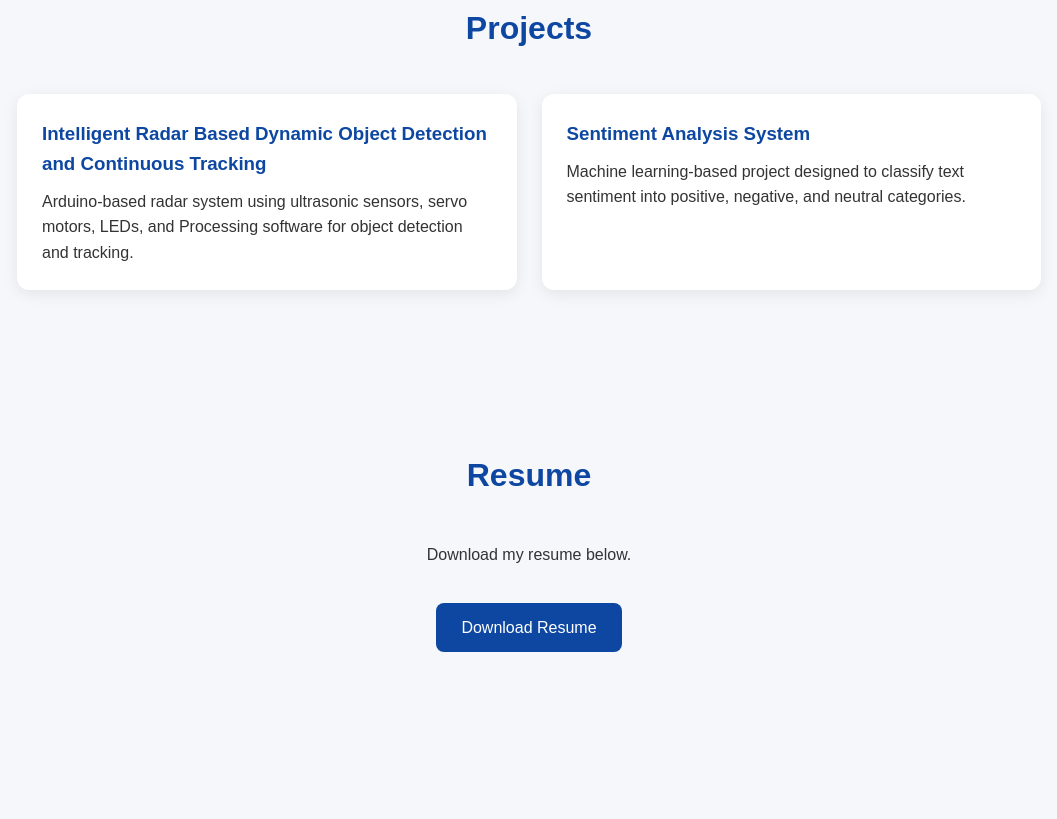
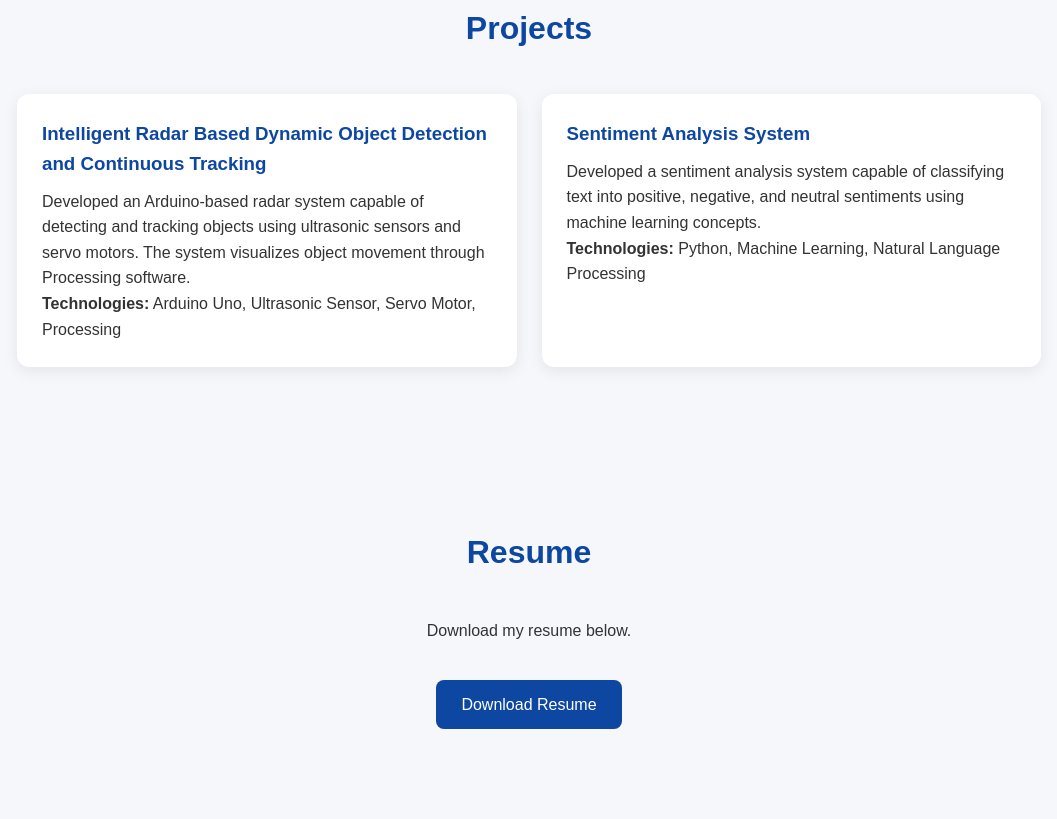
Before and after one commit to yaminii-dev/portfolio, a plain HTML site: page index.html in a window 1280 px wide. Shown: the part 1779-2598 px from the top of the page, without its empty margins (111-1168 px from the left). Drawn offline with Linux system fonts and the light colour scheme.

Commit message:
Refactor index.html for improved structure and content
Updated portfolio website

```diff
--- a/index.html
+++ b/index.html
@@ -243,13 +243,14 @@ nav ul{
     <h3>B.Tech AIML Student | Class of 2026</h3>
 
     <p>
-        Exploring software development, web technologies, and
-        problem-solving through continuous learning and projects.
+    Passionate about learning technology, building projects, and developing practical software skills through continuous learning and hands-on experience.
     </p>
 
     <div>
         <a href="#projects" class="btn">View Projects</a>
-        <a href="#contact" class="btn">Contact Me</a>
+    <a href="#contact" class="btn">Contact Me</a>
+    <a href="https://github.com/yaminii-dev" class="btn" target="_blank">GitHub</a>
+    <a href="https://www.linkedin.com/in/yamini-bantu-74551025a" class="btn" target="_blank">LinkedIn</a>
     </div>
 
 </section>
@@ -323,21 +324,24 @@ nav ul{
 
         <div class="project-card">
             <h3>Intelligent Radar Based Dynamic Object Detection and Continuous Tracking</h3>
+                <p>
+    Developed an Arduino-based radar system capable of detecting and tracking objects using ultrasonic sensors and servo motors. The system visualizes object movement through Processing software.
+</p>
 
-            <p>
-                Arduino-based radar system using ultrasonic sensors,
-                servo motors, LEDs, and Processing software for object
-                detection and tracking.
-            </p>
+<p>
+    <strong>Technologies:</strong> Arduino Uno, Ultrasonic Sensor, Servo Motor, Processing
+</p>
         </div>
 
         <div class="project-card">
             <h3>Sentiment Analysis System</h3>
+            <p>
+    Developed a sentiment analysis system capable of classifying text into positive, negative, and neutral sentiments using machine learning concepts.
+</p>
 
-            <p>
-                Machine learning-based project designed to classify text
-                sentiment into positive, negative, and neutral categories.
-            </p>
+<p>
+    <strong>Technologies:</strong> Python, Machine Learning, Natural Language Processing
+</p>
         </div>
 
     </div>
@@ -391,7 +395,7 @@ nav ul{
 </section>
 
 <footer>
-    <p>© 2026 Yamini Bantu | Portfolio</p>
+    <p><p>Designed and Developed by Yamini Bantu</p></p>
 </footer>
 
 </body>
```
